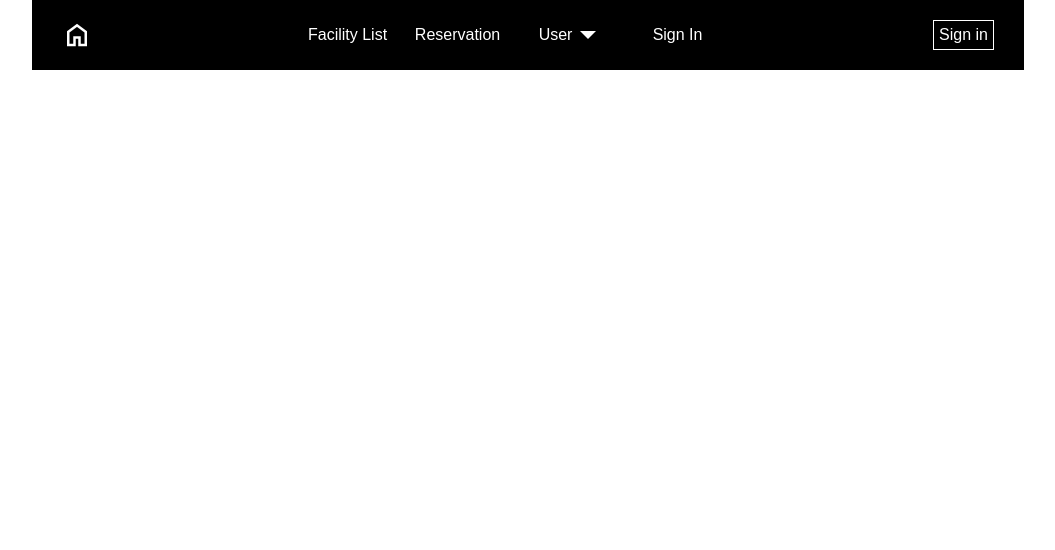
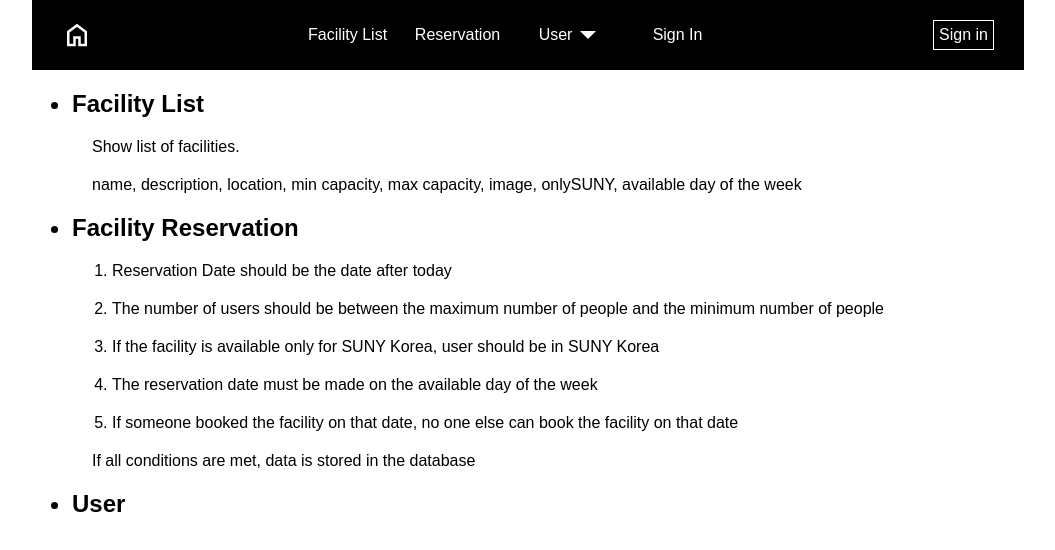
Before and after one commit to halfmoon01/CSE316-assignment4, a React (Vite) app in the folder assignment4/: page /home in a window 1280 px wide. Shown: the top 550 px of the page, without its empty margins (112-1167 px from the left). Built offline with nearby package versions, Linux system fonts and the light colour scheme.

Commit message:
commit3: Build Home Page

```diff
--- a/assignment4/src/App.jsx
+++ b/assignment4/src/App.jsx
@@ -5,6 +5,7 @@ import React, {useState, useEffect} from 'react';
 
 import { BrowserRouter as Router, Routes, Route, Navigate } from 'react-router-dom';
 import Navbar from './components/Navbar';
+import Home from './pages/Home';
 import './App.css';
 
 function App() {
@@ -12,6 +13,10 @@ function App() {
     <Router>
       <Navbar />
       <div className="container">
+      <Routes>
+          <Route path="/" element={<Navigate to="/home" replace />} />
+          <Route path="/home" element={<Home />} />
+        </Routes>
       </div>
     </Router>
   );
--- /dev/null
+++ b/assignment4/src/pages/Home.css
@@ -0,0 +1,31 @@
+/*Sanghyun Jun
+Sanghyun.Jun.1@stonybrook.edu*/
+
+.main-list > li {
+    font-size: 24px;
+    font-weight: bold;
+    margin-top: 20px;
+    list-style-type: disc;
+  }
+
+  .sub-list {
+    list-style-type: none;
+    padding-left: 20px;
+  }
+
+  .sub-list li {
+    margin-bottom: 8px;
+  }
+
+  .numbered-list {
+    list-style-type: decimal;
+    padding-left: 40px;
+  }
+
+  .numbered-list li {
+    margin-bottom: 8px;
+  }
+
+  li {
+    margin: 20px 0;
+  }
--- /dev/null
+++ b/assignment4/src/pages/Home.jsx
@@ -0,0 +1,33 @@
+//Sanghyun Jun
+//Sanghyun.Jun.1@stonybrook.edu
+
+import React from "react";
+import "./Home.css";
+
+const Home = () => {
+  return (
+    <div>
+      <ul className="main-list">
+        <li>Facility List</li>
+        <ul className="sub-list">
+          <li>Show list of facilities.</li>
+          <li>name, description, location, min capacity, max capacity, image, onlySUNY, available day of the week</li>
+        </ul>
+        <li>Facility Reservation</li>
+        <ol className="numbered-list">
+          <li>Reservation Date should be the date after today</li>
+          <li>The number of users should be between the maximum number of people and the minimum number of people</li>
+          <li>If the facility is available only for SUNY Korea, user should be in SUNY Korea</li>
+          <li>The reservation date must be made on the available day of the week</li>
+          <li>If someone booked the facility on that date, no one else can book the facility on that date</li>
+        </ol>
+        <ul className="sub-list">
+          <li>If all conditions are met, data is stored in the database</li>
+        </ul>
+        <li>User</li>
+      </ul>
+    </div>
+  );
+};
+
+export default Home;
```
